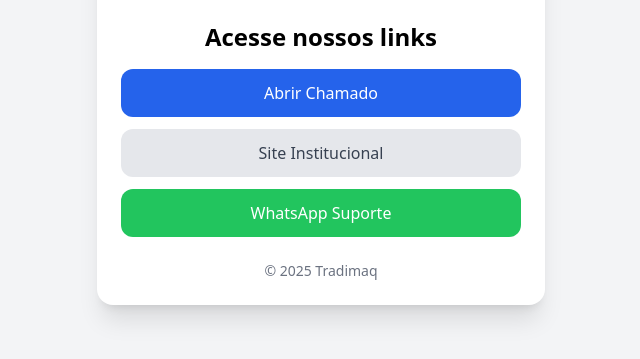
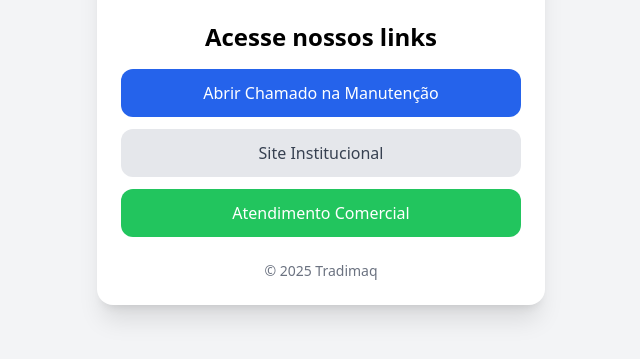
Before and after one commit to tradimaq-sa/linktree, a plain HTML site: page index.html in a window 1280 px wide. Shown: the part 321-680 px from the top of the page, without its empty margins (319-959 px from the left). Drawn offline with nearby package versions, Linux system fonts and the light colour scheme.

Commit message:
Update index.html

```diff
--- a/index.html
+++ b/index.html
@@ -13,9 +13,9 @@
     <h1 class="text-2xl font-semibold mb-4">Acesse nossos links</h1>
 
     <div id="links" class="flex flex-col gap-3">
-      <a href="#" id="link-chamado" target="_blank" class="bg-blue-600 hover:bg-blue-700 text-white font-medium py-3 rounded-xl transition">Abrir Chamado</a>
+      <a href="#" id="link-chamado" target="_blank" class="bg-blue-600 hover:bg-blue-700 text-white font-medium py-3 rounded-xl transition">Abrir Chamado na Manutenção</a>
       <a href="https://tradimaq.com.br" target="_blank" class="bg-gray-200 hover:bg-gray-300 text-gray-700 font-medium py-3 rounded-xl transition">Site Institucional</a>
-      <a href="https://wa.me/5531998392961" target="_blank" class="bg-green-500 hover:bg-green-600 text-white font-medium py-3 rounded-xl transition">WhatsApp Suporte</a>
+      <a href="https://wa.me/5531998392961" target="_blank" class="bg-green-500 hover:bg-green-600 text-white font-medium py-3 rounded-xl transition">Atendimento Comercial</a>
     </div>
 
     <p class="text-sm text-gray-500 mt-6">© 2025 Tradimaq</p>
```
